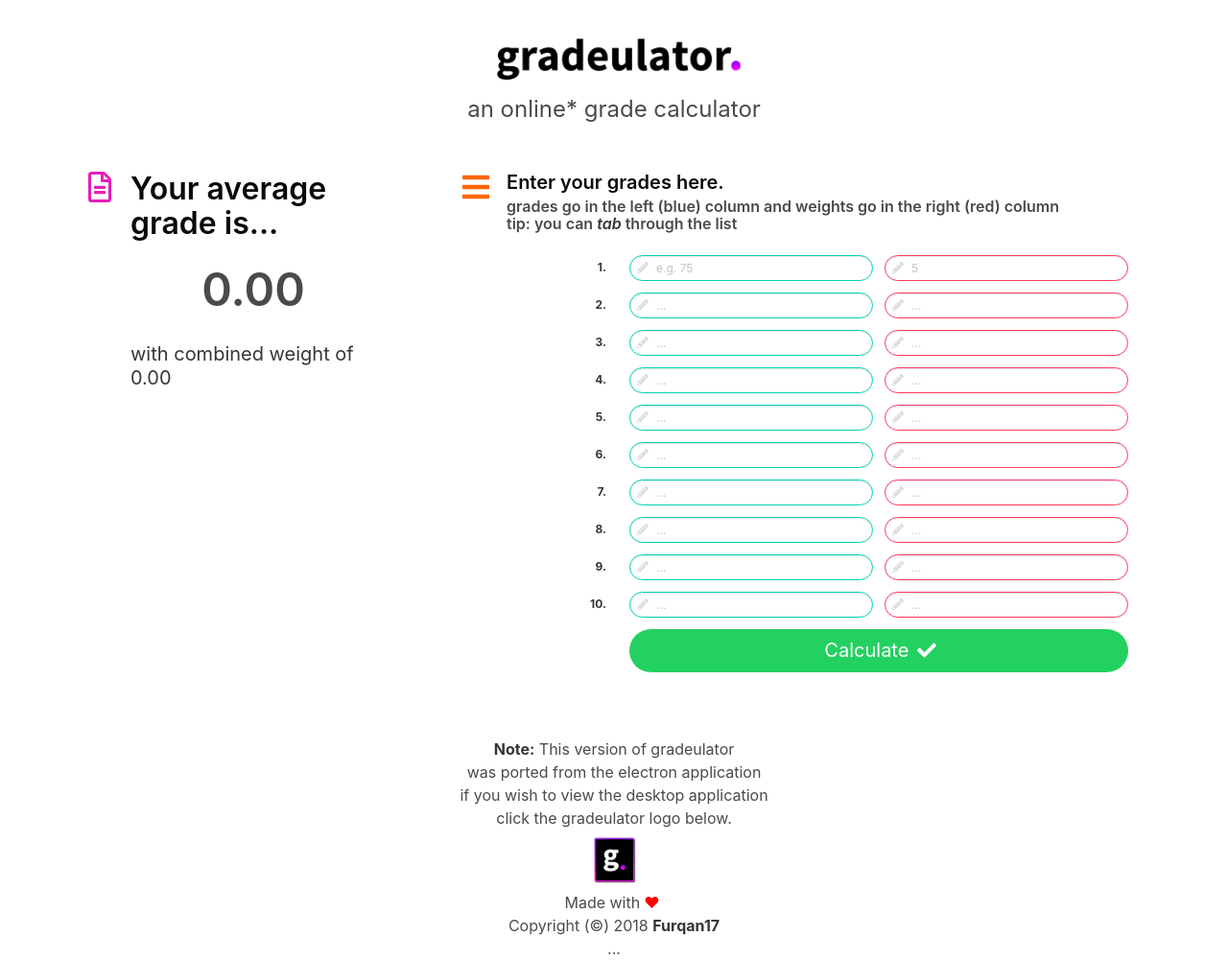
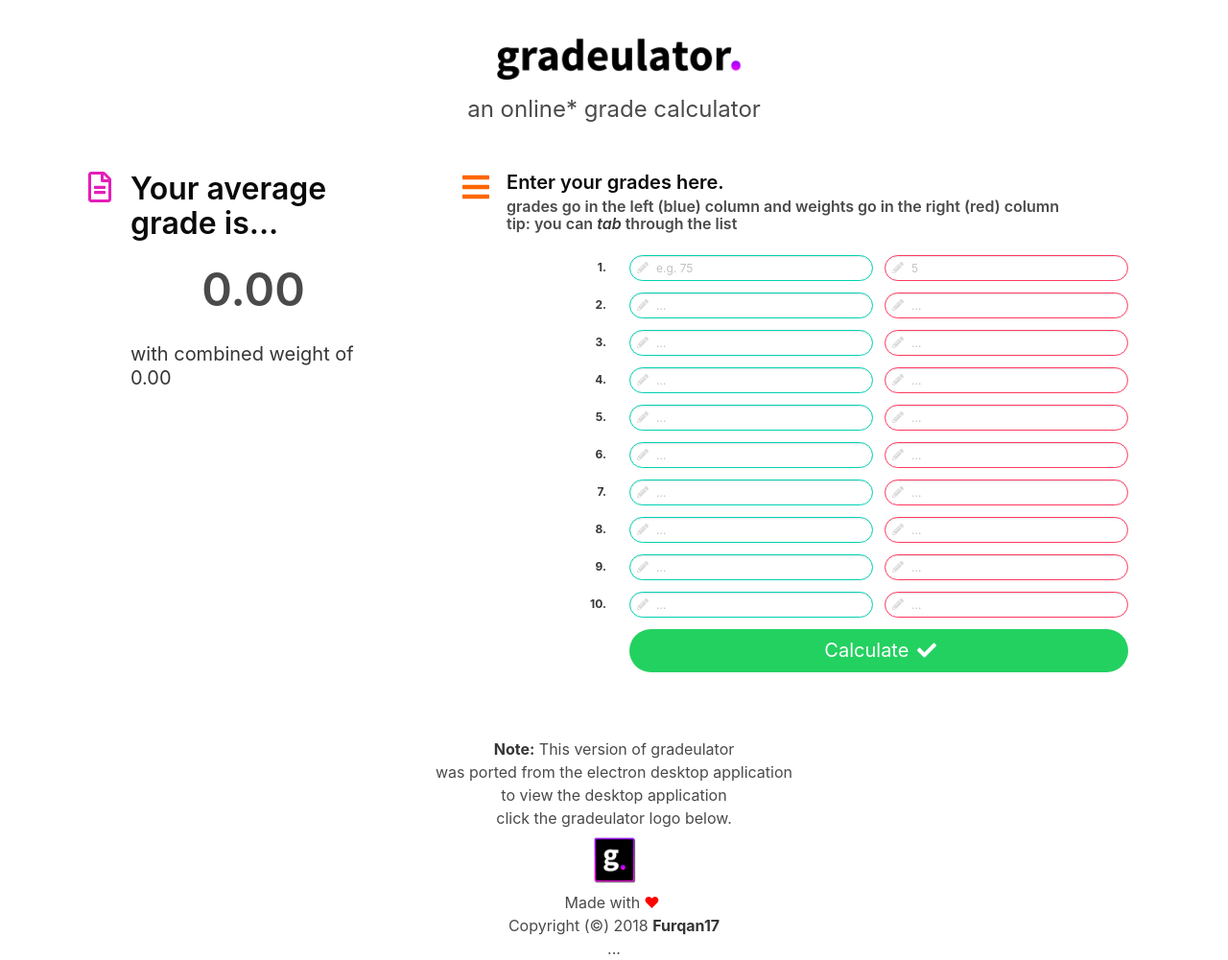
Before and after one commit to Furqan17/gradeulator, a plain HTML site: page index.html in a window 1280 px wide. Shown: the whole page at 96% size. Drawn offline with nearby package versions, Linux system fonts and the light colour scheme.

Commit message:
Fix gh-pages typo

```diff
--- a/index.html
+++ b/index.html
@@ -370,8 +370,8 @@
 
     <!-- the footer -->
     <footer class="center has-text-gray is-size-6"><strong>Note: </strong>&nbsp;This version of gradeulator</footer>
-    <footer class="center has-text-gray is-size-6">was ported from the electron application</footer>
-    <footer class="center has-text-gray is-size-6">if you wish to view the desktop application</footer>
+    <footer class="center has-text-gray is-size-6">was ported from the electron desktop application</footer>
+    <footer class="center has-text-gray is-size-6">to view the desktop application</footer>
     <footer class="center has-text-gray is-size-6">click the gradeulator logo below.</footer>
     <figure class="image center">
       <a href="https://github.com/Furqan17/gradeulator" target="_blank">
```
